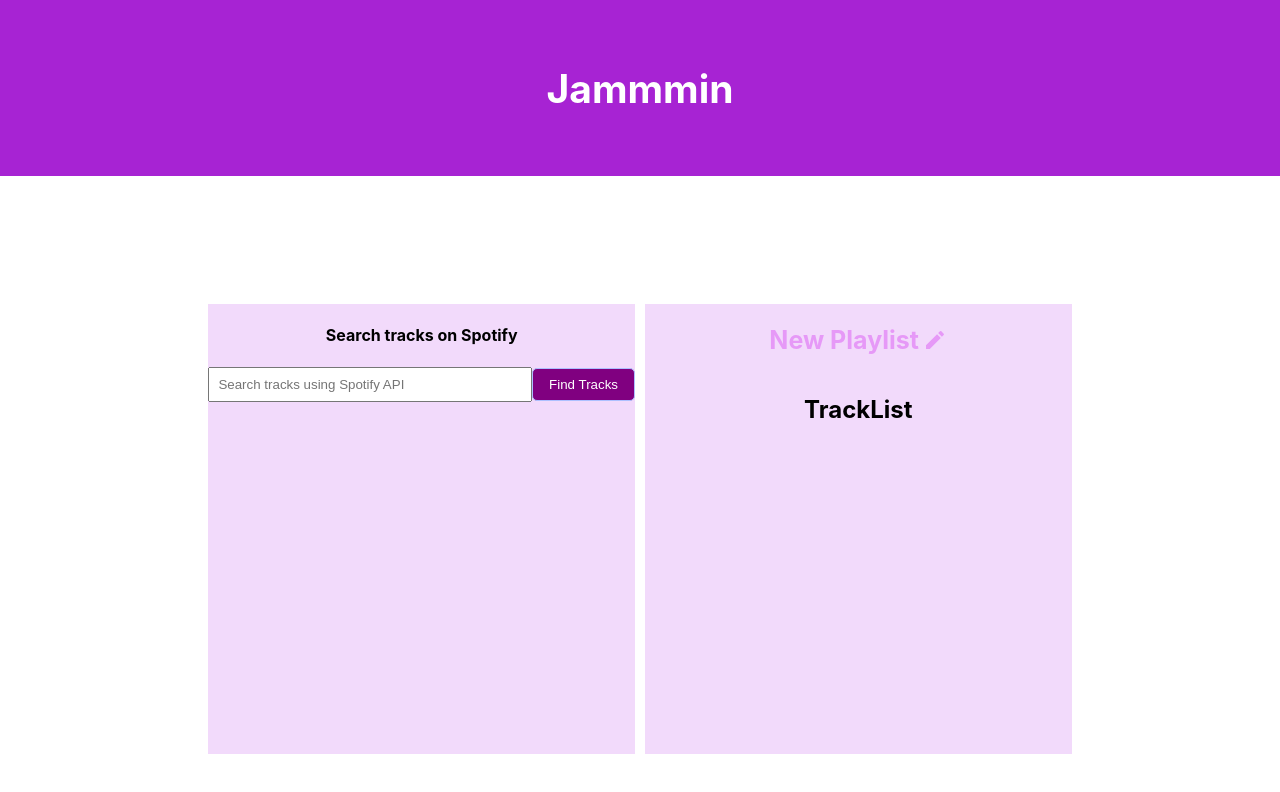
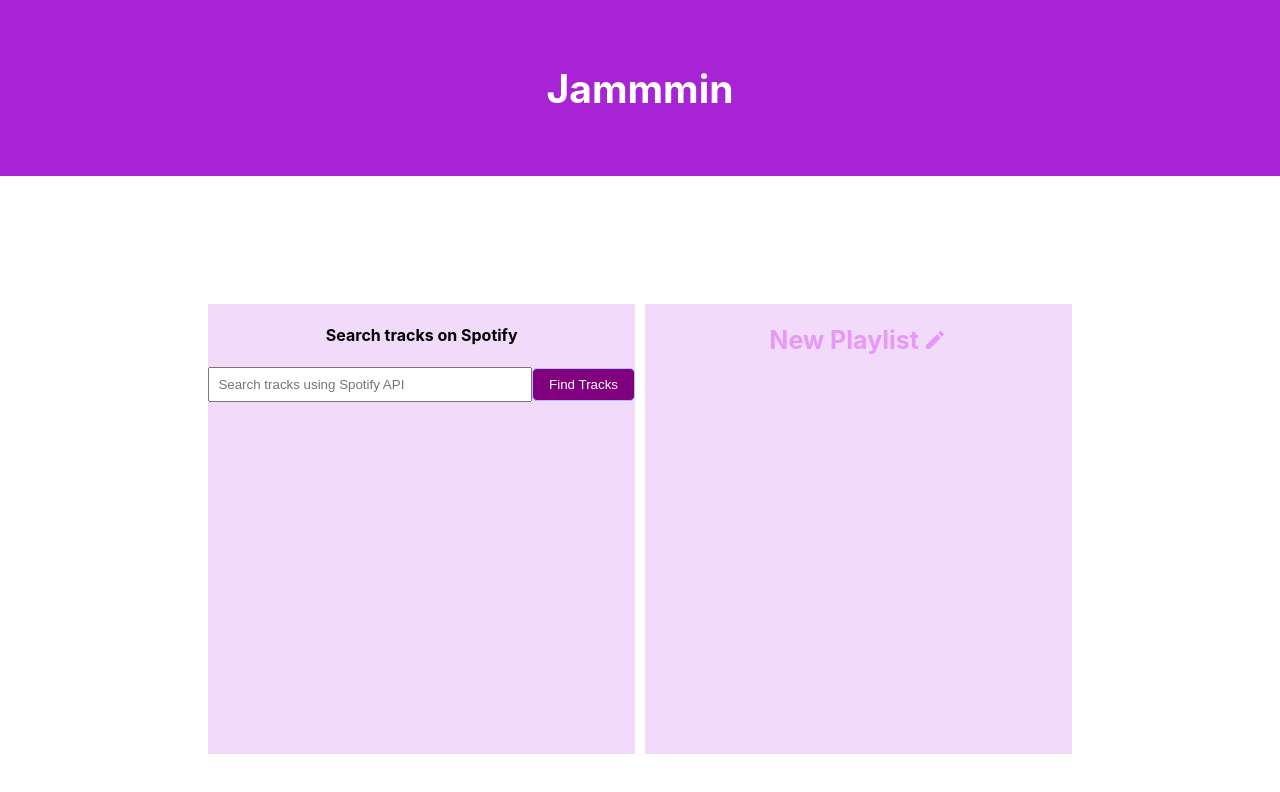
Before and after one commit to DHBuild002/jammmin-playlist-creation-tool, a React (Create React App) app: page / in a window 1280 px wide. Shown: the top 792 px of the page. Built offline with nearby package versions, Linux system fonts and the light colour scheme.

Commit message:
FIX: Remove Tracklist marker from Custom playlist area

```diff
--- a/src/App.js
+++ b/src/App.js
@@ -26,9 +26,7 @@ function App() {
       album: "Album 3",
     },
   ]);
-  const [playlistName, setPlaylistName] = useState(
-    "Enter a name for your playlist"
-  );
+  const [playlistName, setPlaylistName] = useState("");
   const [playlistTracks, setPlaylistTracks] = useState([]);
   // Track pageload state for Header Text
   const [isInitialLoad, setIsInitialLoad] = useState(true);
--- a/src/components/Playlist.js
+++ b/src/components/Playlist.js
@@ -60,7 +60,7 @@ const Playlist = ({
           </div>
         )}
       </div>
-      <h2>TrackList</h2>
+      {/* <h2>TrackList</h2> */}
       <TrackList tracks={playlistTracks} onRemove={onRemove} />
     </>
   );
```
